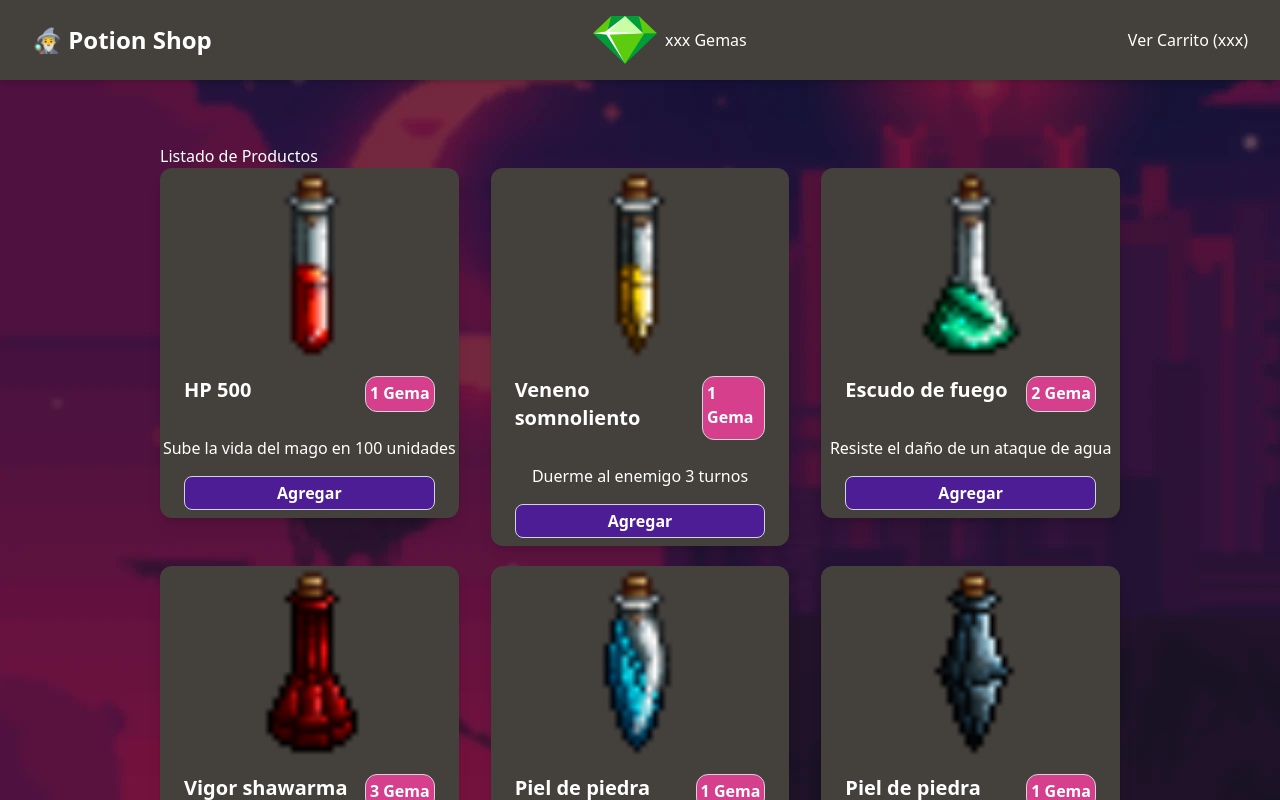
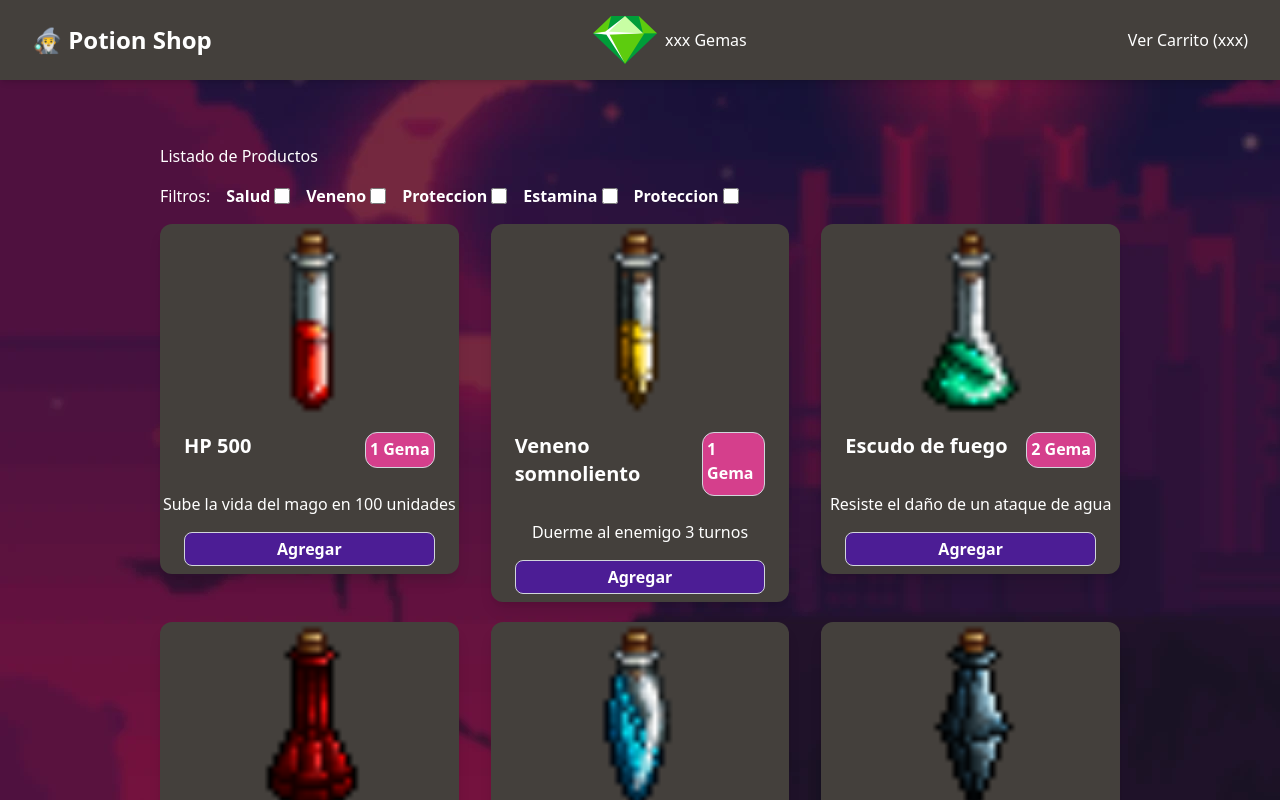
Before and after one commit to arayavalencia96/carrito-challenge, a React (Create React App) app: page / in a window 1280 px wide. Shown: the top 800 px of the page. Built offline with nearby package versions, Linux system fonts and the light colour scheme; data requests are answered from the project's data file.

Commit message:
main/segunda-etapa
- Se comenzó con la configuración y uso del Contexto.
- Se agrego el filtrado de productos.

```diff
--- a/src/App.tsx
+++ b/src/App.tsx
@@ -1,10 +1,24 @@
-import { useState } from "react";
+import { useEffect, useState } from "react";
 import { CarritoComponent } from "./components/CarritoComponent";
 import { HeaderComponent } from "./components/HeaderComponent";
 import { ListadoProductosComponent } from "./components/ListadoProductosComponent";
+import { Producto } from "./types/interface";
+import { useFilters } from "./hooks/useFilters";
 
 function App() {
+  const [productos, setProductos] = useState<Producto[]>([]);
   const [showCarrito, setShowCarrito] = useState(false);
+  const { filterProducts, setFilter } = useFilters();
+
+  const filteredProducts = filterProducts(productos);
+
+  useEffect(() => {
+    fetch("http://localhost:3001/productos")
+      .then((response) => response.json())
+      .then((data) => setProductos(data))
+      .catch((error) => console.error("Error fetching data:", error));
+  }, []);
+
   return (
     <div
       className="min-h-full bg-fixed"
@@ -13,7 +27,11 @@ function App() {
       <HeaderComponent />
       <div className="flex justify-center min-h-full">
         <div className=" w-3/4 py-16">
-          {showCarrito ? <CarritoComponent /> : <ListadoProductosComponent />}
+          {showCarrito ? (
+            <CarritoComponent />
+          ) : (
+            <ListadoProductosComponent productos={filteredProducts} />
+          )}
         </div>
       </div>
     </div>
--- /dev/null
+++ b/src/components/Filter.tsx
@@ -0,0 +1,57 @@
+import React, { useState } from "react";
+
+const Filter = () => {
+  const [category, setCategory] = useState("all");
+  const categories = [
+    {
+      id: 1,
+      name: "Salud",
+    },
+    {
+      id: 2,
+      name: "Veneno",
+    },
+    {
+      id: 3,
+      name: "Proteccion",
+    },
+    {
+      id: 4,
+      name: "Estamina",
+    },
+    {
+      id: 5,
+      name: "Proteccion",
+    },
+  ];
+
+  const handleChangeCategory = (
+    event: React.ChangeEvent<HTMLInputElement>
+  ) => {
+    setCategory(event.target.value);
+  };
+
+  return (
+    <div className="flex my-4">
+      <label htmlFor="category" className="mr-4 text-white">
+        Filtros:
+      </label>
+      {categories.map((category) => (
+        <label
+          key={category.id}
+          id="category"
+          className="cursor-pointer label mr-4 flex items-center"
+        >
+          <span className="label-text mr-1 font-bold">{category.name}</span>
+          <input
+            type="checkbox"
+            onChange={handleChangeCategory}
+            className="cursor-pointer form-checkbox h-4 w-4 rounded-xl border-2 focus:ring-red-400"
+          />
+        </label>
+      ))}
+    </div>
+  );
+};
+
+export default Filter;
--- a/src/components/ListadoProductosComponent.tsx
+++ b/src/components/ListadoProductosComponent.tsx
@@ -1,38 +1,20 @@
-import React, { useState, useEffect } from "react";
 import ProductoComponent from "./ProductoComponent";
+import { Producto } from "../types/interface";
+import Filter from "./Filter";
 
-interface Producto {
-  id: number;
-  nombre: string;
-  categoria: string;
-  descripcion: string;
-  imagen: string;
-  precio: number;
-}
-
-export const ListadoProductosComponent = () => {
-  const [productos, setProductos] = useState<Producto[]>([]);
-
-  useEffect(() => {
-    fetch("http://localhost:3001/productos")
-      .then((response) => response.json())
-      .then((data) => setProductos(data))
-      .catch((error) => console.error("Error fetching data:", error));
-  }, []);
-
+export const ListadoProductosComponent = ({
+  productos,
+}: {
+  productos: Producto[];
+}) => {
   return (
     <div>
       <h2>Listado de Productos</h2>
+      <Filter />
       <div className="flex flex-wrap justify-between -mx-4">
         {productos.map((producto) => (
           <div key={producto.id} className="w-full sm:w-1/2 md:w-1/3 px-4">
-            <ProductoComponent
-              key={producto.id}
-              imagen={producto.imagen}
-              nombre={producto.nombre}
-              descripcion={producto.descripcion}
-              precio={producto.precio}
-            />
+            <ProductoComponent producto={producto} />
           </div>
         ))}
       </div>
--- a/src/components/ProductoComponent.tsx
+++ b/src/components/ProductoComponent.tsx
@@ -1,34 +1,24 @@
-interface Producto {
-  id?: number;
-  nombre: string;
-  categoria?: string;
-  descripcion: string;
-  imagen: string;
-  precio?: number;
-}
+import { Producto } from "../types/interface";
 
-const ProductoComponent: React.FC<Producto> = ({
-  imagen,
-  nombre,
-  descripcion,
-  precio,
-}) => {
+const ProductoComponent = ({ producto }: { producto: Producto }) => {
   return (
     <div className="max-w-sm bg-stone-700 rounded-xl overflow-hidden shadow-lg mb-5">
       <figure className="flex justify-center">
         <img
           className="w-1/2 h-48 object-cover rounded-lg"
-          src={imagen}
+          src={producto.imagen}
           alt="img"
         />
       </figure>
       <div className="px-6 py-4 flex justify-between mb-2">
-        <div className="font-bold text-white text-xl mb-2">{nombre}</div>
+        <div className="font-bold text-white text-xl mb-2">
+          {producto.nombre}
+        </div>
         <p className="px-1 font-bold text-white py-1 rounded-xl border border-gray-300 ml-1 bg-secondary-dark">
-          {precio} Gema
+          {producto.precio} Gema
         </p>
       </div>
-      <p className="text-white text-center">{descripcion}</p>
+      <p className="text-white text-center">{producto.descripcion}</p>
       <div className="px-6 pt-4 pb-2">
         <input
           type="button"
--- /dev/null
+++ b/src/context/filters.tsx
@@ -0,0 +1,34 @@
+import React, { createContext, useState, ReactNode } from "react";
+
+interface FilterType {
+  category: string;
+  price: number;
+}
+
+interface FilterContextType {
+  filters: FilterType;
+  setFilter: React.Dispatch<React.SetStateAction<FilterType>>;
+}
+
+export const FilterContext = createContext<FilterContextType>({
+  filters: { category: "all", price: 0 },
+  setFilter: () => {},
+});
+
+export const FilterProvider = ({ children }: { children: ReactNode }) => {
+  const [filters, setFilter] = useState<FilterType>({
+    category: "all",
+    price: 0,
+  });
+
+  const contextValue: FilterContextType = {
+    filters,
+    setFilter,
+  };
+
+  return (
+    <FilterContext.Provider value={contextValue}>
+      {children}
+    </FilterContext.Provider>
+  );
+};
--- /dev/null
+++ b/src/hooks/useFilters.tsx
@@ -0,0 +1,19 @@
+import { useContext } from "react";
+import { Producto } from "../types/interface";
+import { FilterContext } from "../context/filters";
+
+export function useFilters() {
+  const {filters, setFilter} = useContext(FilterContext);
+
+  const filterProducts = (productos: Producto[]) => {
+    return productos.filter((producto) => {
+      return (
+        producto.precio >= filters.price &&
+        (filters.category === "all" ||
+          producto.categoria === filters.category)
+      );
+    });
+  };
+
+  return { filters, filterProducts, setFilter };
+}
--- a/src/index.tsx
+++ b/src/index.tsx
@@ -1,15 +1,18 @@
-import React from 'react';
-import ReactDOM from 'react-dom/client';
-import './index.css';
-import App from './App';
-import reportWebVitals from './reportWebVitals';
+import React from "react";
+import ReactDOM from "react-dom/client";
+import "./index.css";
+import App from "./App";
+import reportWebVitals from "./reportWebVitals";
+import { FilterProvider } from "./context/filters";
 
 const root = ReactDOM.createRoot(
-  document.getElementById('root') as HTMLElement
+  document.getElementById("root") as HTMLElement
 );
 root.render(
   <React.StrictMode>
-    <App />
+    <FilterProvider>
+      <App />
+    </FilterProvider>
   </React.StrictMode>
 );
 
--- /dev/null
+++ b/src/types/interface.ts
@@ -0,0 +1,8 @@
+export interface Producto {
+  id: number;
+  nombre: string;
+  categoria: string;
+  descripcion: string;
+  imagen: string;
+  precio: number;
+}
--- a/tailwind.config.js
+++ b/tailwind.config.js
@@ -6,12 +6,12 @@ module.exports = {
       colors: {
         darkMode: true,
         primary: {
-          DEFAULT: "#6D28D9", // Púrpura
-          dark: "#4C1D95", // Púrpura oscuro
+          DEFAULT: "#6D28D9",
+          dark: "#4C1D95",
         },
         secondary: {
-          DEFAULT: "#F472B6", // Rosa
-          dark: "#D53F8C", // Rosa oscuro
+          DEFAULT: "#F472B6",
+          dark: "#D53F8C",
         },
       },
     },
```
